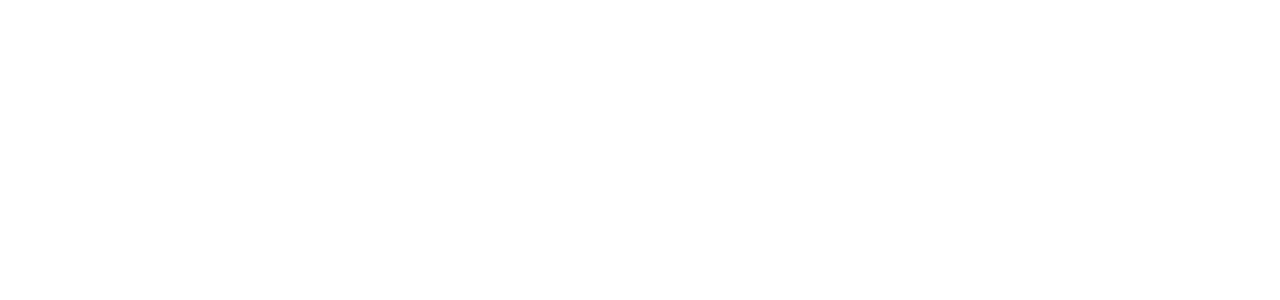
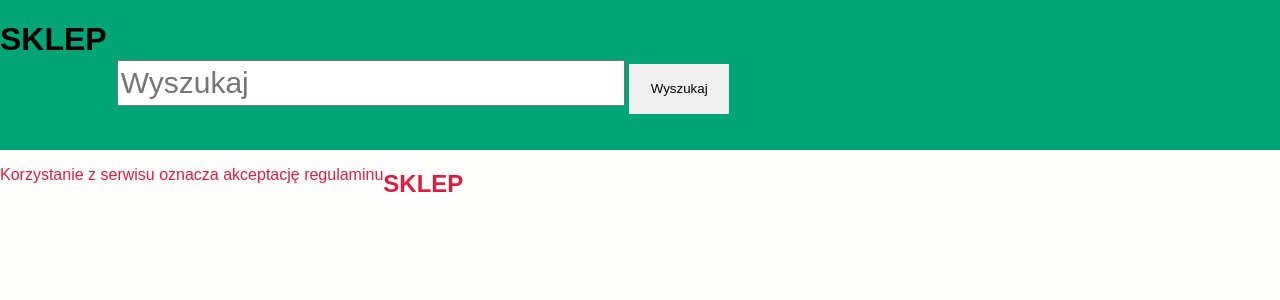
Before and after one commit to Soyer13/ProjektBD, a PHP site: page / in a window 1280 px wide. Before the commit the part shown is empty. Shown: the top 300 px of the page. Run offline with PHP 8.4, Linux system fonts and the light colour scheme.

Commit message:
Stworzenie Zarysu CSS i dodanie Planu

```diff
--- a/Plan Emil Chudzik Kuba Kłodziejczyk.txt
+++ b/Plan Emil Chudzik Kuba Kłodziejczyk.txt
@@ -24,3 +24,9 @@ Bazy Danych
 	- transactions
 		- delivery type
 	- opinions
+
+CSS
+	Biały - #FEFEFC
+	Czarny
+	Zielony - #00FF19
+	Czerwony - #DE1D43
--- a/index.php
+++ b/index.php
@@ -1,12 +1,24 @@
 <!DOCTYPE html>
 <html lang="pl">
+
 <head>
     <meta charset="UTF-8">
     <meta http-equiv="X-UA-Compatible" content="IE=edge">
     <meta name="viewport" content="width=device-width, initial-scale=1.0">
+    <link rel="stylesheet" type="text/css" href="styl.css">
     <title>Market-Place-Peoject</title>
 </head>
+
 <body>
-    <header></header>
+    <header>
+        <h1>SKLEP</h1>
+        <form id="serchbarform" action="" method="post"><input id=serchbar type="text" placeholder="Wyszukaj"> <button id=serchbarButton>Wyszukaj</button></form>
+    </header>
+    <main></main>
+    <footer>
+        <p>Korzystanie z serwisu oznacza akceptację regulaminu</p>
+        <h2>SKLEP</h2>
+    </footer>
 </body>
+
 </html>
--- /dev/null
+++ b/styl.css
@@ -0,0 +1,42 @@
+body{
+    margin: 0;
+    font-family: 'Oswald', sans-serif;
+    background-color: #FEFEFC;
+}
+header{
+    background-color: #02A676;
+    /*color: #6BFF4A;*/
+    display: flex;
+    height: 150px;
+}
+main{
+
+}
+footer{
+    display: flex;
+    color: #DE1D43;
+}
+
+#serchbarform{
+    margin: 10px;
+    padding-top: 40px;
+}
+#serchbar{
+    margin-top: 10px;
+    width: 500px;
+    height: 40px;
+    font-size: 30px;
+    color: #DE1D43;
+}
+#serchbarButton{
+    height: 50px;
+    width: 100px;
+    margin-bottom: 40px;
+}
+button{
+    border: 0px;
+    padding: 0px;
+}
+h1{
+    text-align: center;
+}
```
